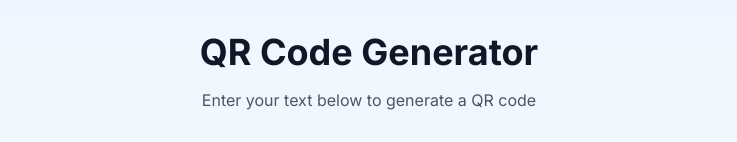
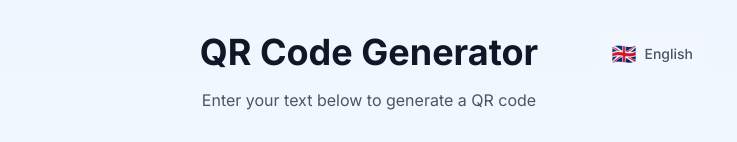
Before and after one commit to jtomecek/qr-generator, a Next.js app: page / in a window 1280 px wide. Shown: the top 142 px of the page, without its empty margins (271-1008 px from the left). Built offline with nearby package versions, Linux system fonts and the light colour scheme.

Commit message:
Add simple localization button

```diff
--- a/src/app/page.tsx
+++ b/src/app/page.tsx
@@ -4,6 +4,12 @@ import { useState } from 'react';
 import { QRCodeSVG } from 'qrcode.react';
 
 type ErrorCorrectionLevel = 'L' | 'M' | 'Q' | 'H';
+type Language = 'en' | 'cs';
+
+const languages = {
+  en: { flag: '🇬🇧', name: 'English' },
+  cs: { flag: '🇨🇿', name: 'Čeština' }
+};
 
 export default function Home() {
   const [text, setText] = useState('');
@@ -11,13 +17,58 @@ export default function Home() {
   const [errorLevel, setErrorLevel] = useState<ErrorCorrectionLevel>('H');
   const [qrColor, setQrColor] = useState('#000000');
   const [bgColor, setBgColor] = useState('#FFFFFF');
+  const [currentLang, setCurrentLang] = useState<Language>('en');
+  const [isLangMenuOpen, setIsLangMenuOpen] = useState(false);
+
+  const toggleLanguage = () => {
+    setCurrentLang(currentLang === 'en' ? 'cs' : 'en');
+    setIsLangMenuOpen(false);
+  };
 
   return (
     <main className="min-h-screen bg-gradient-to-b from-blue-50 to-white p-8">
       <div className="max-w-2xl mx-auto space-y-8">
-        <div className="text-center space-y-4">
-          <h1 className="text-4xl font-bold text-gray-900">QR Code Generator</h1>
-          <p className="text-gray-600">Enter your text below to generate a QR code</p>
+        <div className="text-center space-y-4 relative">
+          <div className="absolute right-0 top-0">
+            <button
+              onClick={() => setIsLangMenuOpen(!isLangMenuOpen)}
+              className="flex items-center space-x-2 px-3 py-2 rounded-lg bg-white/10 hover:bg-white/20 transition-colors"
+              aria-label="Switch language"
+            >
+              <span className="text-xl" role="img" aria-label={languages[currentLang].name}>
+                {languages[currentLang].flag}
+              </span>
+              <span className="text-sm font-medium text-gray-600">{languages[currentLang].name}</span>
+            </button>
+
+            {isLangMenuOpen && (
+              <div className="absolute right-0 mt-2 py-2 w-40 bg-white rounded-lg shadow-xl z-10">
+                {Object.entries(languages).map(([code, lang]) => (
+                  <button
+                    key={code}
+                    onClick={() => {
+                      setCurrentLang(code as Language);
+                      setIsLangMenuOpen(false);
+                    }}
+                    className="flex items-center w-full px-4 py-2 text-gray-700 hover:bg-gray-100 transition-colors"
+                  >
+                    <span className="text-xl mr-2" role="img" aria-label={lang.name}>
+                      {lang.flag}
+                    </span>
+                    <span className="text-sm">{lang.name}</span>
+                  </button>
+                ))}
+              </div>
+            )}
+          </div>
+          <h1 className="text-4xl font-bold text-gray-900">
+            {currentLang === 'en' ? 'QR Code Generator' : 'QR kód generátor'}
+          </h1>
+          <p className="text-gray-600">
+            {currentLang === 'en'
+              ? 'Enter your text below to generate a QR code'
+              : 'Zadejte text pro vygenerování QR kódu'}
+          </p>
         </div>
 
         <div className="space-y-6">
@@ -25,9 +76,9 @@ export default function Home() {
             <textarea
               value={text}
               onChange={(e) => setText(e.target.value)}
-              placeholder="Enter text here..."
+              placeholder={currentLang === 'en' ? 'Enter text here...' : 'Zadejte text...'}
               className="w-full p-4 border border-gray-300 rounded-lg focus:ring-2 focus:ring-blue-500 focus:border-transparent resize-none h-32 text-gray-900"
-              aria-label="Text to convert to QR code"
+              aria-label={currentLang === 'en' ? 'Text to convert to QR code' : 'Text pro převod na QR kód'}
             />
           </div>
 
@@ -35,7 +86,7 @@ export default function Home() {
             <div className="space-y-4">
               <div>
                 <label htmlFor="size" className="block text-sm font-medium text-gray-700">
-                  Size (px): {size}
+                  {currentLang === 'en' ? 'Size (px):' : 'Velikost (px):'} {size}
                 </label>
                 <input
                   type="range"
@@ -51,7 +102,7 @@ export default function Home() {
 
               <div>
                 <label htmlFor="errorLevel" className="block text-sm font-medium text-gray-700">
-                  Error Correction Level
+                  {currentLang === 'en' ? 'Error Correction Level' : 'Úroveň korekce chyb'}
                 </label>
                 <select
                   id="errorLevel"
@@ -59,10 +110,10 @@ export default function Home() {
                   onChange={(e) => setErrorLevel(e.target.value as ErrorCorrectionLevel)}
                   className="mt-1 block w-full rounded-md border-gray-300 shadow-sm focus:border-blue-500 focus:ring-blue-500"
                 >
-                  <option value="L">Low (7%)</option>
-                  <option value="M">Medium (15%)</option>
-                  <option value="Q">Quartile (25%)</option>
-                  <option value="H">High (30%)</option>
+                  <option value="L">{currentLang === 'en' ? 'Low (7%)' : 'Nízká (7%)'}</option>
+                  <option value="M">{currentLang === 'en' ? 'Medium (15%)' : 'Střední (15%)'}</option>
+                  <option value="Q">{currentLang === 'en' ? 'Quartile (25%)' : 'Kvartil (25%)'}</option>
+                  <option value="H">{currentLang === 'en' ? 'High (30%)' : 'Vysoká (30%)'}</option>
                 </select>
               </div>
             </div>
@@ -70,7 +121,7 @@ export default function Home() {
             <div className="space-y-4">
               <div>
                 <label htmlFor="qrColor" className="block text-sm font-medium text-gray-700">
-                  QR Code Color
+                  {currentLang === 'en' ? 'QR Code Color' : 'Barva QR kódu'}
                 </label>
                 <div className="mt-1 flex items-center gap-2">
                   <input
@@ -86,7 +137,7 @@ export default function Home() {
 
               <div>
                 <label htmlFor="bgColor" className="block text-sm font-medium text-gray-700">
-                  Background Color
+                  {currentLang === 'en' ? 'Background Color' : 'Barva pozadí'}
                 </label>
                 <div className="mt-1 flex items-center gap-2">
                   <input
@@ -120,7 +171,9 @@ export default function Home() {
 
           {!text && (
             <p className="text-center text-gray-500 italic">
-              QR code will appear here once you enter some text
+              {currentLang === 'en'
+                ? 'QR code will appear here once you enter some text'
+                : 'QR kód se zobrazí, jakmile zadáte text'}
             </p>
           )}
         </div>
```
